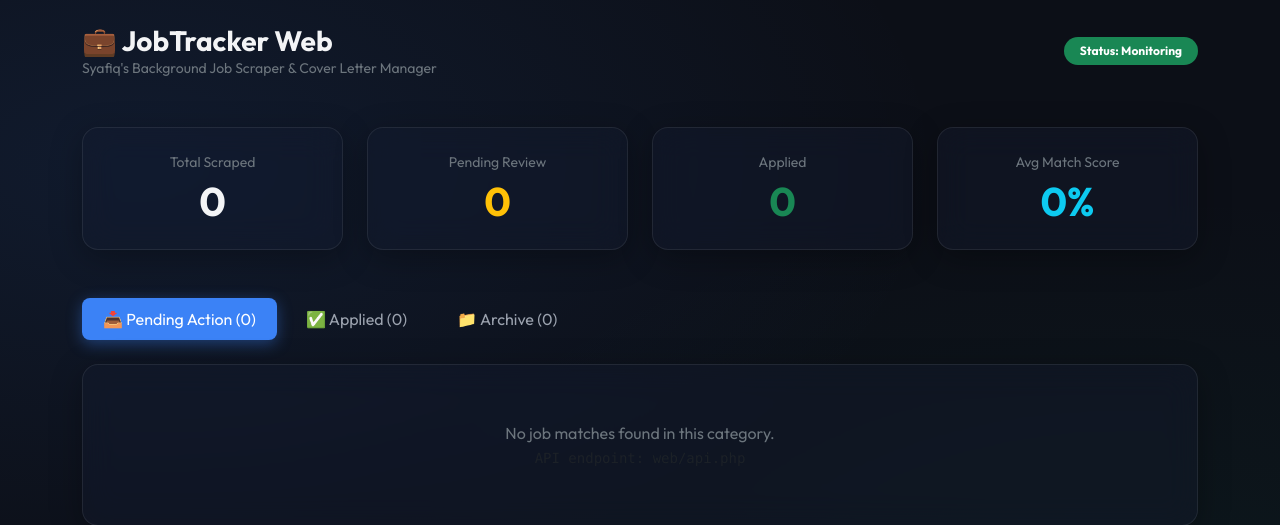
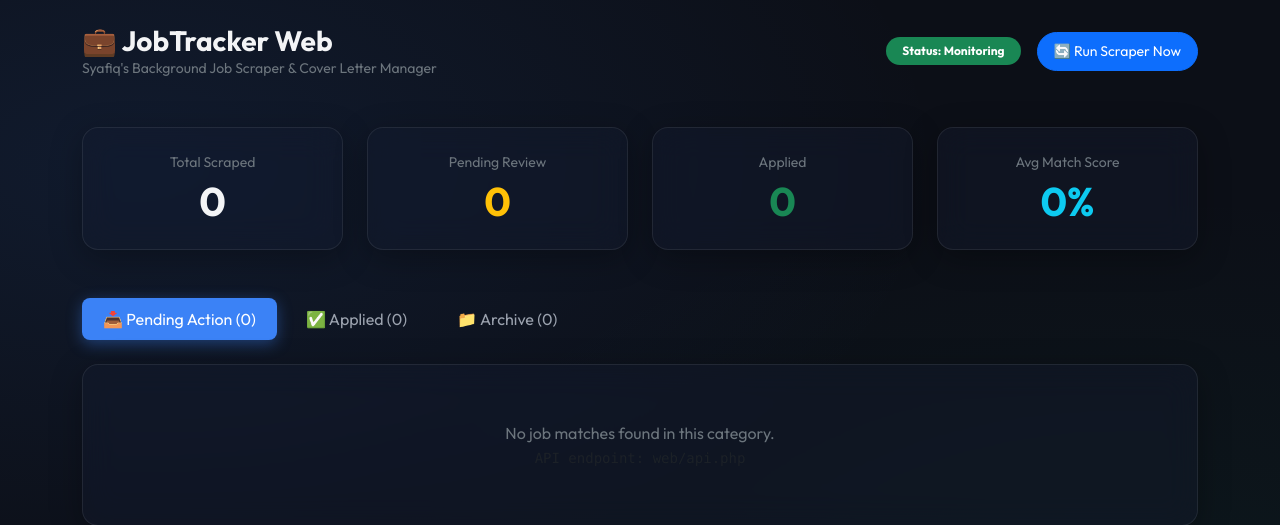
Before and after one commit to Syafiq276/AutomatedJob, a PHP site: page / in a window 1280 px wide. Shown: the top 525 px of the page. Run offline with PHP 8.4, Linux system fonts and the light colour scheme; some libraries are stand-ins or nearby versions.

Commit message:
feat: add Run Scraper Now button and live progress bar poller to dashboard

```diff
--- a/web/api.php
+++ b/web/api.php
@@ -8,6 +8,40 @@
 // ── Configuration & Security handshake ────────────────────────
 $API_KEY = "my_secure_handshake_key_12345"; // Match this with your .env
 $DB_FILE = __DIR__ . "/jobs.db";
+
+// GitHub actions workflow trigger configurations
+$GITHUB_PAT      = "YOUR_GITHUB_PAT_HERE"; // Paste your GitHub Personal Access Token here
+$GITHUB_REPO     = "Syafiq276/AutomatedJob"; // Your GitHub username/repo
+$GITHUB_WORKFLOW = "scrape_jobs.yml";       // Scraper workflow filename
+
+/**
+ * Generic helper to query the GitHub REST API using curl
+ */
+function make_github_request($url, $pat, $method = 'GET', $post_fields = null) {
+    $ch = curl_init();
+    curl_setopt($ch, CURLOPT_URL, $url);
+    curl_setopt($ch, CURLOPT_RETURNTRANSFER, true);
+    curl_setopt($ch, CURLOPT_CUSTOMREQUEST, $method);
+    curl_setopt($ch, CURLOPT_HTTPHEADER, [
+        "Authorization: Bearer " . $pat,
+        "Accept: application/vnd.github+json",
+        "User-Agent: JobAgent-Dashboard",
+        "X-GitHub-Api-Version: 2022-11-28",
+        "Content-Type: application/json"
+    ]);
+    if ($post_fields !== null) {
+        curl_setopt($ch, CURLOPT_POSTFIELDS, json_encode($post_fields));
+    }
+
+    $response = curl_exec($ch);
+    $http_code = curl_getinfo($ch, CURLINFO_HTTP_CODE);
+    curl_close($ch);
+
+    return [
+        "code" => $http_code,
+        "body" => json_decode($response, true) ?: $response
+    ];
+}
 
 header('Content-Type: application/json');
 
@@ -125,6 +159,54 @@ if (isset($input['action']) && $input['action'] === 'update_status') {
     }
 }
 
+// ── ACTION 1: Trigger Scraper (Workflow Dispatch) ────────────────
+if (isset($input['action']) && $input['action'] === 'trigger_scraper') {
+    if (empty($GITHUB_PAT) || $GITHUB_PAT === "YOUR_GITHUB_PAT_HERE") {
+        http_response_code(400);
+        echo json_encode(["error" => "GitHub PAT token is not configured. Please paste your GitHub PAT in web/api.php."]);
+        exit;
+    }
+
+    $url = "https://api.github.com/repos/{$GITHUB_REPO}/actions/workflows/{$GITHUB_WORKFLOW}/dispatches";
+    $res = make_github_request($url, $GITHUB_PAT, 'POST', ["ref" => "main"]);
+
+    if ($res['code'] === 204) {
+        echo json_encode(["status" => "success", "message" => "Scraper run requested successfully!"]);
+    } else {
+        http_response_code(500);
+        $err = is_array($res['body']) ? ($res['body']['message'] ?? json_encode($res['body'])) : $res['body'];
+        echo json_encode(["error" => "GitHub API Error ({$res['code']}): " . $err]);
+    }
+    exit;
+}
+
+// ── ACTION 2: Get Scraper Status (Workflow Runs) ─────────────────
+if (isset($input['action']) && $input['action'] === 'get_scraper_status') {
+    if (empty($GITHUB_PAT) || $GITHUB_PAT === "YOUR_GITHUB_PAT_HERE") {
+        http_response_code(400);
+        echo json_encode(["error" => "GitHub PAT token is not configured. Please paste your GitHub PAT in web/api.php."]);
+        exit;
+    }
+
+    $url = "https://api.github.com/repos/{$GITHUB_REPO}/actions/runs?per_page=1";
+    $res = make_github_request($url, $GITHUB_PAT, 'GET');
+
+    if ($res['code'] === 200 && isset($res['body']['workflow_runs'][0])) {
+        $run = $res['body']['workflow_runs'][0];
+        echo json_encode([
+            "status" => "success",
+            "run_status" => $run['status'], // e.g. queued, in_progress, completed
+            "conclusion" => $run['conclusion'], // e.g. success, failure, cancelled
+            "updated_at" => $run['updated_at']
+        ]);
+    } else {
+        http_response_code(500);
+        $err = is_array($res['body']) ? ($res['body']['message'] ?? json_encode($res['body'])) : $res['body'];
+        echo json_encode(["error" => "Failed to fetch status from GitHub: " . $err]);
+    }
+    exit;
+}
+
 // In case payload did not match routers
 http_response_code(400);
 echo json_encode(["error" => "Invalid Request Format"]);
--- a/web/index.php
+++ b/web/index.php
@@ -73,9 +73,23 @@ $avg_score      = $db->query("SELECT AVG(score) FROM jobs")->fetchColumn() ?: 0.
             <p class="text-secondary small mb-0">Syafiq's Background Job Scraper &amp; Cover Letter Manager</p>
         </div>
         <div class="d-flex align-items-center gap-3">
-            <span class="badge bg-success py-2 px-3 rounded-pill">Status: Monitoring</span>
+            <span id="scraper-status-badge" class="badge bg-success py-2 px-3 rounded-pill">Status: Monitoring</span>
+            <button id="btn-trigger-scraper" class="btn btn-primary rounded-pill px-3 py-2 btn-custom d-flex align-items-center gap-2" onclick="triggerScraper()">
+                🔄 Run Scraper Now
+            </button>
         </div>
     </header>
+
+    <!-- Scraper Live Progress Bar -->
+    <div id="scraper-progress-container" class="p-3 glass-card d-none mb-5">
+        <div class="d-flex justify-content-between align-items-center mb-2">
+            <span class="small fw-bold text-light" id="progress-status">Initializing scraper...</span>
+            <span class="small text-info fw-bold" id="progress-percent">0%</span>
+        </div>
+        <div class="progress" style="height: 8px; background-color: rgba(255,255,255,0.1); border-radius: 4px; overflow: hidden;">
+            <div id="scraper-progress-bar" class="progress-bar progress-bar-striped progress-bar-animated bg-info" role="progressbar" style="width: 0%"></div>
+        </div>
+    </div>
 
     <!-- Metrics Row -->
     <section class="row g-4 mb-5">
--- a/web/js/app.js
+++ b/web/js/app.js
@@ -100,3 +100,147 @@ function downloadPDF() {
 
     html2pdf().set(opt).from(element).save();
 }
+
+let progressInterval = null;
+let pollInterval = null;
+let currentProgress = 0;
+
+/**
+ * Triggers the GitHub Actions scraper workflow.
+ */
+function triggerScraper() {
+    const btn = document.getElementById('btn-trigger-scraper');
+    btn.disabled = true;
+    btn.innerHTML = '🔄 Starting...';
+
+    fetch('api.php', {
+        method: 'POST',
+        headers: {'Content-Type': 'application/json'},
+        body: JSON.stringify({ action: 'trigger_scraper' })
+    })
+    .then(res => res.json())
+    .then(data => {
+        if (data.status === 'success') {
+            startProgressTracking(0);
+        } else {
+            alert("Error: " + (data.error || "Failed to trigger scraper"));
+            btn.disabled = false;
+            btn.innerHTML = '🔄 Run Scraper Now';
+        }
+    })
+    .catch(err => {
+        console.error("Error triggering scraper:", err);
+        alert("Failed to communicate with the API.");
+        btn.disabled = false;
+        btn.innerHTML = '🔄 Run Scraper Now';
+    });
+}
+
+/**
+ * Starts the animated progress bar and registers status polling.
+ */
+function startProgressTracking(startVal = 0) {
+    const container = document.getElementById('scraper-progress-container');
+    const btn = document.getElementById('btn-trigger-scraper');
+
+    container.classList.remove('d-none');
+    btn.disabled = true;
+    btn.innerHTML = '⚡ Scraper Running...';
+
+    currentProgress = startVal;
+    updateProgressBar(currentProgress, "Initializing GitHub Action runner...");
+
+    // Clear any existing intervals
+    clearInterval(progressInterval);
+    clearInterval(pollInterval);
+
+    // Simulate progress: advance from 0% to 90% over 60 seconds (approx 1.5% per second)
+    const duration = 60; // seconds
+    const intervalTime = 1000; // ms
+    const increment = 90 / duration;
+
+    progressInterval = setInterval(() => {
+        if (currentProgress < 90) {
+            currentProgress += increment;
+            let statusMsg = "Scraping job listings...";
+            if (currentProgress > 30) statusMsg = "Extracting job details & descriptions...";
+            if (currentProgress > 60) statusMsg = "Running ATS matching engine...";
+            if (currentProgress > 80) statusMsg = "Generating cover letters via Gemini...";
+            updateProgressBar(Math.min(90, Math.round(currentProgress)), statusMsg);
+        }
+    }, intervalTime);
+
+    // Poll status from GitHub every 5 seconds
+    pollInterval = setInterval(pollStatus, 5000);
+}
+
+/**
+ * Updates progress bar width, percentage, and label status text.
+ */
+function updateProgressBar(percent, statusMsg) {
+    document.getElementById('scraper-progress-bar').style.width = percent + '%';
+    document.getElementById('progress-percent').innerText = percent + '%';
+    document.getElementById('progress-status').innerText = statusMsg;
+}
+
+/**
+ * Queries the API to check the current GitHub workflow run status.
+ */
+function pollStatus() {
+    fetch('api.php', {
+        method: 'POST',
+        headers: {'Content-Type': 'application/json'},
+        body: JSON.stringify({ action: 'get_scraper_status' })
+    })
+    .then(res => res.json())
+    .then(data => {
+        if (data.status === 'success') {
+            const runStatus = data.run_status;
+            const conclusion = data.conclusion;
+
+            if (runStatus === 'completed') {
+                clearInterval(progressInterval);
+                clearInterval(pollInterval);
+
+                if (conclusion === 'success') {
+                    updateProgressBar(100, "Scraper run successful! Syncing new matches...");
+                    setTimeout(() => {
+                        window.location.reload();
+                    }, 2500);
+                } else {
+                    updateProgressBar(90, `Scraper finished with status: ${conclusion || 'unknown'}`);
+                    resetTriggerButton();
+                }
+            } else if (runStatus === 'queued') {
+                updateProgressBar(Math.max(5, Math.round(currentProgress)), "GitHub Action queued in cloud runner...");
+            }
+        }
+    })
+    .catch(err => console.error("Error polling scraper status:", err));
+}
+
+function resetTriggerButton() {
+    const btn = document.getElementById('btn-trigger-scraper');
+    btn.disabled = false;
+    btn.innerHTML = '🔄 Run Scraper Now';
+}
+
+// Automatically check scraper status on dashboard load (restores progress bar if running)
+document.addEventListener('DOMContentLoaded', () => {
+    fetch('api.php', {
+        method: 'POST',
+        headers: {'Content-Type': 'application/json'},
+        body: JSON.stringify({ action: 'get_scraper_status' })
+    })
+    .then(res => res.json())
+    .then(data => {
+        if (data.status === 'success') {
+            const runStatus = data.run_status;
+            if (runStatus === 'queued' || runStatus === 'in_progress') {
+                // If a run is already active, resume tracking from 30%
+                startProgressTracking(30);
+            }
+        }
+    })
+    .catch(err => console.error("Initial scraper status check failed:", err));
+});
```
